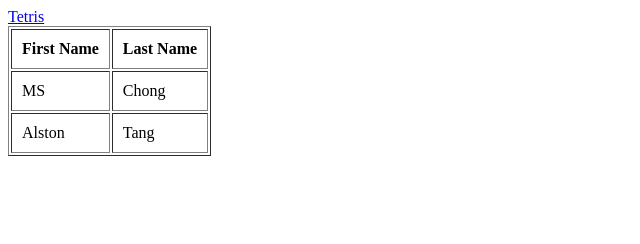
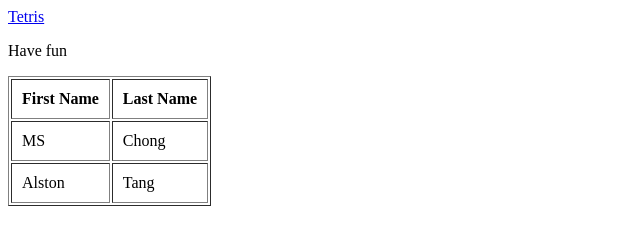
Before and after one commit to mingsheng2002/3179, a plain HTML site: page index.html in a window 1280 px wide. Shown: the whole page, without its empty margins (0-640 px from the left). Drawn offline with Linux system fonts and the light colour scheme.

Commit message:
Add files via upload
HTML Testing 2

```diff
--- a/index.html
+++ b/index.html
@@ -20,6 +20,8 @@
 
         <a href="https://tetr.io/"> Tetris </a>
 
+        <p> Have fun </p>
+
 
 
     </table>
```
